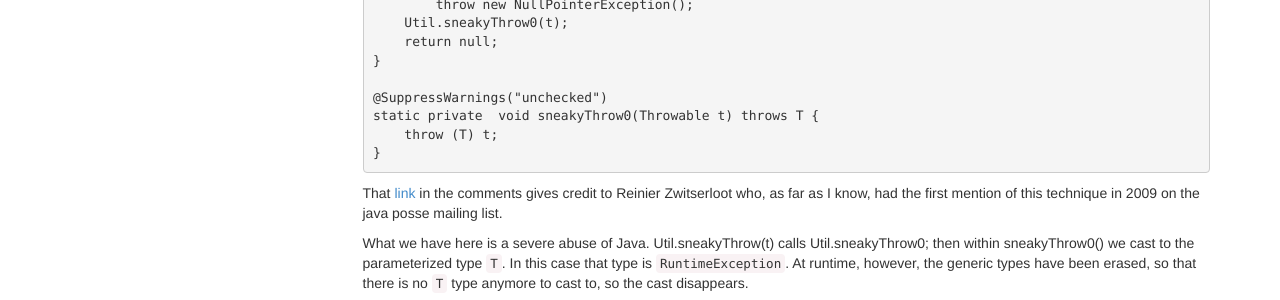
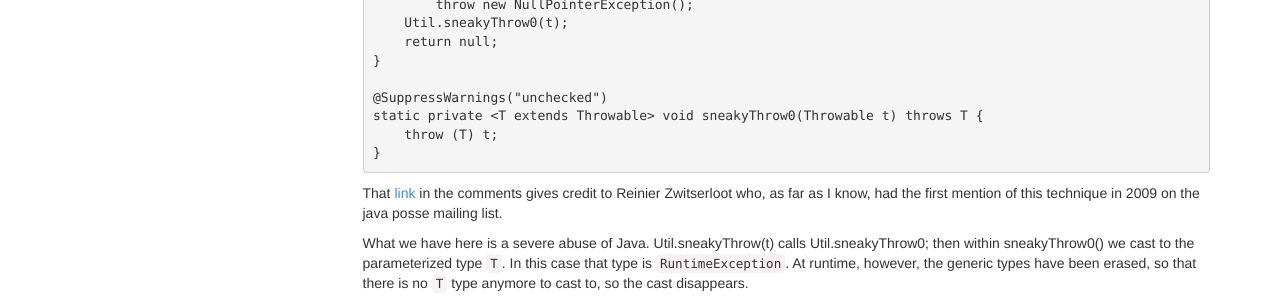
Before and after one commit to philandstuff/www.philandstuff.com, a Jekyll site: the page built from _posts/2012-04-28-sneakily-throwing-checked-exceptions.html, in a window 1280 px wide. Shown: the part 889-1189 px from the top of the page. Built offline with Jekyll 4.4.1, drawn with Linux system fonts in a browser that asks for light colours; Markdown is read by kramdown in place of the engine named in the settings.

Commit message:
Update 2012-04-28-sneakily-throwing-checked-exceptions.html

```diff
--- a/_posts/2012-04-28-sneakily-throwing-checked-exceptions.html
+++ b/_posts/2012-04-28-sneakily-throwing-checked-exceptions.html
@@ -64,7 +64,7 @@ pure-Java way to throw a checked exception.</p>
 }
 
 <span class="annotation">@SuppressWarnings</span>(<span class="string"><span class="delimiter">&quot;</span><span class="content">unchecked</span><span class="delimiter">&quot;</span></span>)
-<span class="directive">static</span> <span class="directive">private</span>  <span class="type">void</span> sneakyThrow0(<span class="predefined-type">Throwable</span> t) <span class="directive">throws</span> T {
+<span class="directive">static</span> <span class="directive">private</span> &lt;T extends Throwable&gt; <span class="type">void</span> sneakyThrow0(<span class="predefined-type">Throwable</span> t) <span class="directive">throws</span> T {
     <span class="keyword">throw</span> (T) t;
 }</pre></div>
 </div>
```
